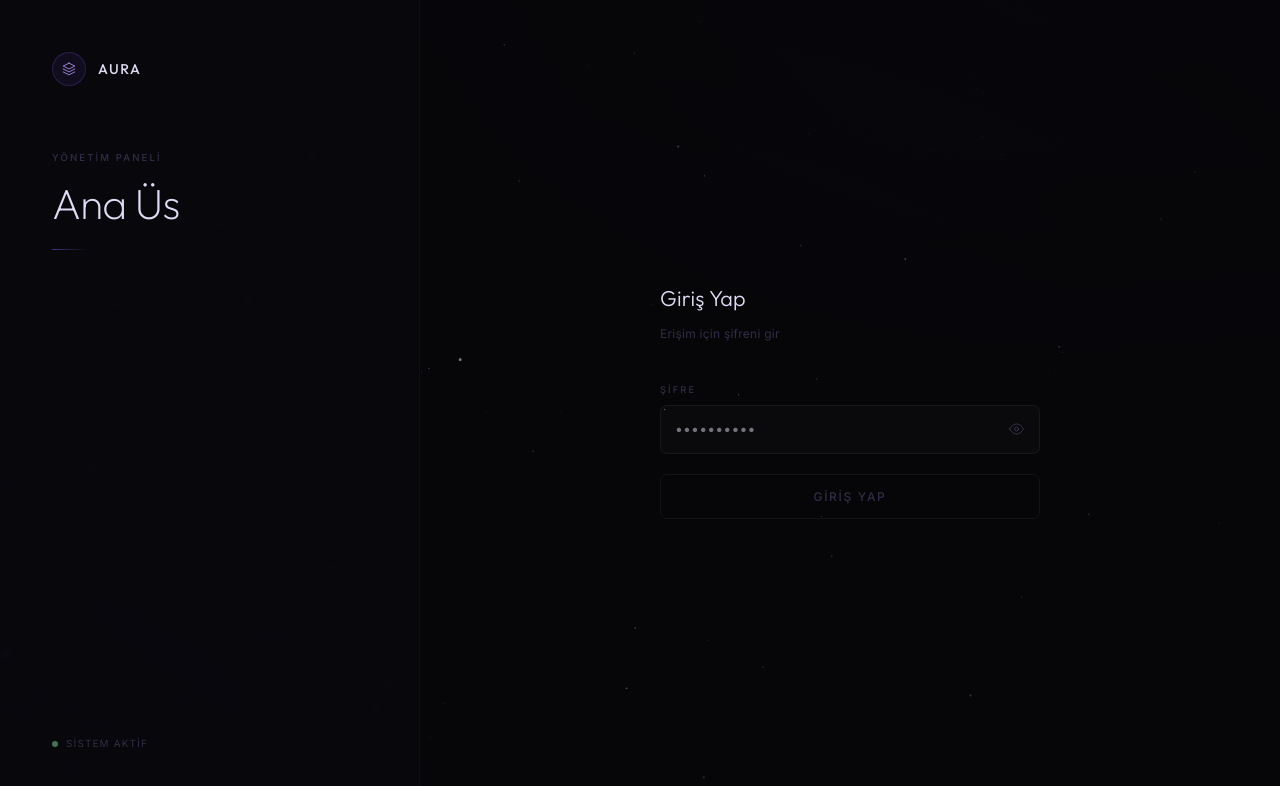
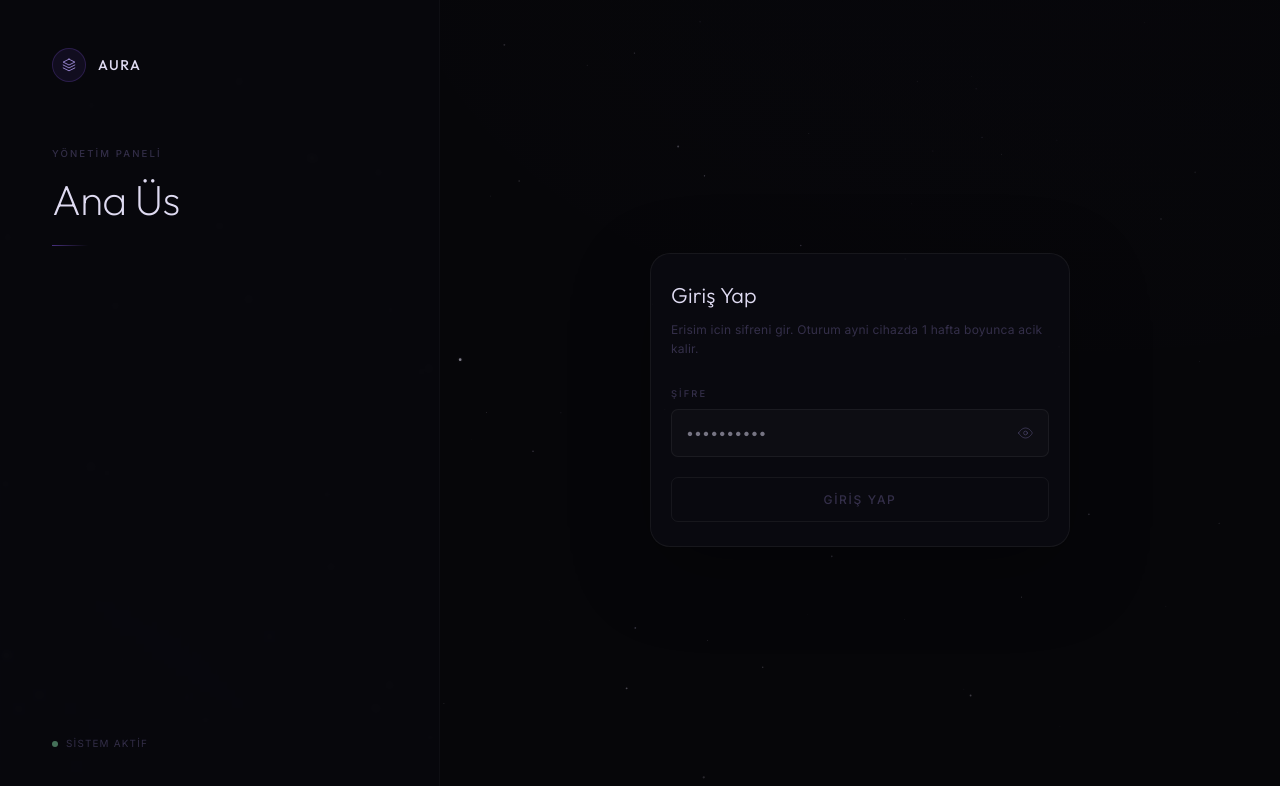
Before and after one commit to GrayHatGhost/Aura-entry, a Next.js app: page /admin in a window 1280 px wide. Shown: the top 786 px of the page. Built offline with nearby package versions, Linux system fonts and the light colour scheme.

Commit message:
Add files via upload

```diff
--- a/app/admin/page.tsx
+++ b/app/admin/page.tsx
@@ -27,14 +27,7 @@ export default function AdminLogin() {
   }
 
   return (
-    <div style={{
-      minHeight: '100dvh',
-      display: 'grid',
-      gridTemplateColumns: '420px 1fr',
-      background: 'var(--bg)',
-      fontFamily: "var(--font-inter), 'Inter', system-ui, sans-serif",
-      position: 'relative',
-    }}>
+    <div className="min-h-[100dvh] flex flex-col lg:grid lg:grid-cols-[440px_1fr] bg-[var(--bg)] relative" style={{ fontFamily: "var(--font-inter), 'Inter', system-ui, sans-serif" }}>
       <StarField />
 
       {/* ── Left panel — identity ── */}
@@ -42,19 +35,11 @@ export default function AdminLogin() {
         initial={{ opacity: 0 }}
         animate={{ opacity: 1 }}
         transition={{ duration: 0.8, ease: [0.22, 1, 0.36, 1] }}
-        style={{
-          position: 'relative', zIndex: 10,
-          display: 'flex', flexDirection: 'column',
-          justifyContent: 'space-between',
-          padding: '52px 52px 48px',
-          borderRight: '1px solid var(--line-faint)',
-          background: 'rgba(9,9,15,0.70)',
-          backdropFilter: 'blur(2px)',
-        }}
+        className="relative z-10 flex flex-col justify-between px-5 py-6 sm:px-8 sm:py-8 lg:px-[52px] lg:py-[48px] border-b lg:border-b-0 lg:border-r border-[var(--line-faint)] bg-[#09090fb3] backdrop-blur-[2px]"
       >
         {/* Top — wordmark */}
         <div>
-          <div style={{ display: 'flex', alignItems: 'center', gap: 12, marginBottom: 64 }}>
+          <div className="flex items-center gap-3 mb-6 sm:mb-8 lg:mb-16">
             <div style={{
               width: 34, height: 34, borderRadius: '50%',
               border: '1px solid var(--p-line)',
@@ -84,7 +69,7 @@ export default function AdminLogin() {
             <h1 style={{
               margin: 0,
               fontFamily: "var(--font-outfit), 'Outfit', sans-serif",
-              fontSize: '2.65rem', fontWeight: 200,
+              fontSize: 'clamp(2rem, 7vw, 2.65rem)', fontWeight: 200,
               color: 'var(--t0)', letterSpacing: '-0.02em',
               lineHeight: 1.16,
             }}>
@@ -101,7 +86,7 @@ export default function AdminLogin() {
         </div>
 
         {/* Bottom — status */}
-        <div style={{ display: 'flex', alignItems: 'center', gap: 8 }}>
+        <div className="flex items-center gap-2 mt-8 lg:mt-0">
           <div style={{
             width: 6, height: 6, borderRadius: '50%',
             background: 'var(--ok-text)', opacity: 0.7,
@@ -117,15 +102,22 @@ export default function AdminLogin() {
         initial={{ opacity: 0, x: 18 }}
         animate={{ opacity: 1, x: 0 }}
         transition={{ duration: 0.72, delay: 0.12, ease: [0.22, 1, 0.36, 1] }}
-        style={{
-          position: 'relative', zIndex: 10,
-          display: 'flex', alignItems: 'center', justifyContent: 'center',
-          padding: '48px 64px',
-        }}
+        className="relative z-10 flex items-center justify-center px-4 pb-8 pt-6 sm:px-6 sm:pb-10 sm:pt-8 lg:px-[64px] lg:py-[48px] flex-1"
       >
-        <div style={{ width: '100%', maxWidth: 380 }}>
+        <div
+          style={{
+            width: '100%',
+            maxWidth: 420,
+            padding: '24px 20px',
+            borderRadius: 20,
+            border: '1px solid var(--line)',
+            background: 'rgba(12,12,19,0.72)',
+            backdropFilter: 'blur(16px)',
+            boxShadow: '0 24px 80px rgba(0,0,0,0.28)',
+          }}
+        >
           {/* Form heading */}
-          <div style={{ marginBottom: 40 }}>
+          <div style={{ marginBottom: 28 }}>
             <h2 style={{
               margin: 0,
               fontFamily: "var(--font-outfit), 'Outfit', sans-serif",
@@ -134,8 +126,8 @@ export default function AdminLogin() {
             }}>
               Giriş Yap
             </h2>
-            <p style={{ margin: '8px 0 0', fontSize: '0.75rem', color: 'var(--t2)', letterSpacing: '0.02em' }}>
-              Erişim için şifreni gir
+            <p style={{ margin: '8px 0 0', fontSize: '0.75rem', color: 'var(--t2)', letterSpacing: '0.02em', lineHeight: 1.6 }}>
+              Erisim icin sifreni gir. Oturum ayni cihazda 1 hafta boyunca acik kalir.
             </p>
           </div>
 
```
